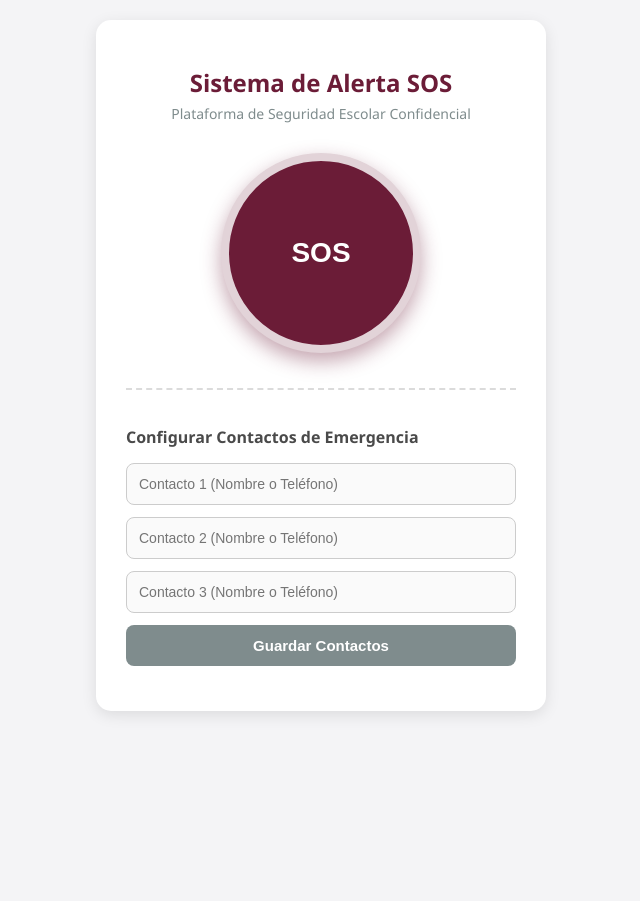
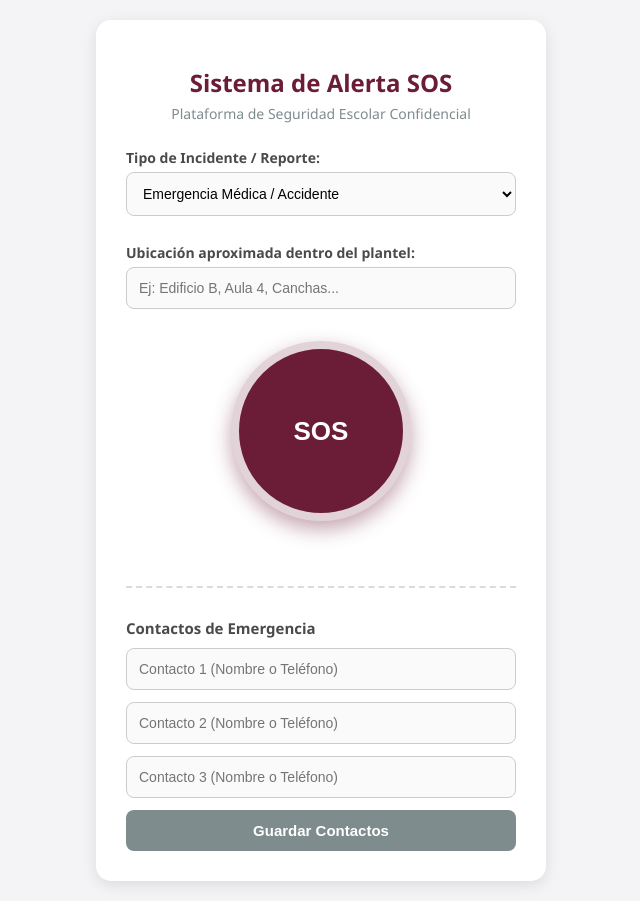
Before and after one commit to escutiasalome08-cloud/boton-panico-sos, a Flask app: page / in a window 1280 px wide. Shown: the whole page, without its empty margins (319-959 px from the left). Before the commit the page ends 715 px from the top, so only its background shows below. Run offline with Flask 3, Linux system fonts and the light colour scheme.

Commit message:
Update index.html

```diff
--- a/templates/index.html
+++ b/templates/index.html
@@ -26,44 +26,25 @@
             box-sizing: border-box;
         }
         h1 {
-            color: #6b1c37; /* Guinda Institucional */
+            color: #6b1c37; /* Guinda */
             margin-bottom: 5px;
             font-size: 24px;
         }
         .subtitle {
             color: #7f8c8d; /* Gris */
             font-size: 14px;
-            margin-bottom: 30px;
+            margin-bottom: 25px;
         }
-        .btn-sos {
-            width: 200px;
-            height: 200px;
-            border-radius: 50%;
-            background-color: #6b1c37; /* Guinda */
-            color: #ffffff;
-            font-size: 28px;
+        label {
+            display: block;
+            text-align: left;
             font-weight: bold;
-            border: 8px solid #e2d3d8;
-            cursor: pointer;
-            box-shadow: 0 8px 20px rgba(107, 28, 55, 0.4);
-            transition: transform 0.2s, background-color 0.2s;
-            margin-bottom: 35px;
+            margin-top: 15px;
+            margin-bottom: 5px;
+            color: #4a4a4a;
+            font-size: 14px;
         }
-        .btn-sos:active {
-            transform: scale(0.95);
-            background-color: #521429;
-        }
-        .config-section {
-            border-top: 2px dashed #dbdbdb;
-            padding-top: 20px;
-            text-align: left;
-        }
-        .config-section h3 {
-            color: #4a4a4a;
-            margin-bottom: 15px;
-            font-size: 16px;
-        }
-        input[type="text"] {
+        select, input[type="text"] {
             width: 100%;
             padding: 12px;
             margin-bottom: 12px;
@@ -73,10 +54,35 @@
             font-size: 14px;
             background-color: #fafafa;
         }
+        .btn-sos {
+            width: 180px;
+            height: 180px;
+            border-radius: 50%;
+            background-color: #6b1c37; /* Guinda */
+            color: #ffffff;
+            font-size: 26px;
+            font-weight: bold;
+            border: 8px solid #e2d3d8;
+            cursor: pointer;
+            box-shadow: 0 8px 20px rgba(107, 28, 55, 0.4);
+            transition: transform 0.2s, background-color 0.2s;
+            margin: 20px auto;
+            display: block;
+        }
+        .btn-sos:active {
+            transform: scale(0.95);
+            background-color: #521429;
+        }
+        .config-section {
+            border-top: 2px dashed #dbdbdb;
+            padding-top: 15px;
+            margin-top: 25px;
+            text-align: left;
+        }
         .btn-save {
             width: 100%;
             padding: 12px;
-            background-color: #7f8c8d; /* Gris Plata */
+            background-color: #7f8c8d; /* Gris */
             color: white;
             border: none;
             border-radius: 8px;
@@ -85,13 +91,11 @@
             cursor: pointer;
             transition: background-color 0.2s;
         }
-        .btn-save:hover {
-            background-color: #6c7a7b;
-        }
         #status {
             margin-top: 15px;
             font-size: 14px;
-            font-weight: 500;
+            font-weight: bold;
+            min-height: 20px;
         }
     </style>
 </head>
@@ -101,19 +105,106 @@
         <h1>Sistema de Alerta SOS</h1>
         <div class="subtitle">Plataforma de Seguridad Escolar Confidencial</div>
 
+        <label for="incidente">Tipo de Incidente / Reporte:</label>
+        <select id="incidente">
+            <option value="Médico / Accidente">Emergencia Médica / Accidente</option>
+            <option value="Acoso / Bullying">Reporte de Acoso / Bullying</option>
+            <option value="Riña / Pelea">Riña o Pelea en el plantel</option>
+            <option value="Siniestro (Fuego/Sismo)">Siniestro (Fuego / Sismo)</option>
+            <option value="Prueba de Sistema">Solo una Prueba de Sistema</option>
+        </select>
+
+        <label for="detalles">Ubicación aproximada dentro del plantel:</label>
+        <input type="text" id="detalles" placeholder="Ej: Edificio B, Aula 4, Canchas...">
+
         <button class="btn-sos" id="sosButton">SOS</button>
 
+        <div id="status"></div>
+
         <div class="config-section">
-            <h3>Configurar Contactos de Emergencia</h3>
+            <h3 style="color: #4a4a4a; margin-bottom: 10px; font-size: 15px;">Contactos de Emergencia</h3>
             <input type="text" id="contact1" placeholder="Contacto 1 (Nombre o Teléfono)">
             <input type="text" id="contact2" placeholder="Contacto 2 (Nombre o Teléfono)">
             <input type="text" id="contact3" placeholder="Contacto 3 (Nombre o Teléfono)">
             <button class="btn-save" id="saveContacts">Guardar Contactos</button>
         </div>
-
-        <div id="status"></div>
     </div>
 
-    <script src="/estático/js/app.js"></script>
+    <script>
+        document.addEventListener('DOMContentLoaded', () => {
+            const sosButton = document.getElementById('sosButton');
+            const saveButton = document.getElementById('saveContacts');
+            const statusDiv = document.getElementById('status');
+
+            // Recuperar contactos guardados
+            document.getElementById('contact1').value = localStorage.getItem('contact1') || '';
+            document.getElementById('contact2').value = localStorage.getItem('contact2') || '';
+            document.getElementById('contact3').value = localStorage.getItem('contact3') || '';
+
+            // Guardar contactos y MOSTRAR TEXTO DE CONFIRMACIÓN
+            saveButton.addEventListener('click', () => {
+                localStorage.setItem('contact1', document.getElementById('contact1').value);
+                localStorage.setItem('contact2', document.getElementById('contact2').value);
+                localStorage.setItem('contact3', document.getElementById('contact3').value);
+
+                statusDiv.style.color = "green";
+                statusDiv.textContent = "¡Contactos guardados exitosamente en el dispositivo!";
+                setTimeout(() => { statusDiv.textContent = ""; }, 4000);
+            });
+
+            // Acción del Botón SOS
+            sosButton.addEventListener('click', () => {
+                if (!navigator.geolocation) {
+                    statusDiv.style.color = "red";
+                    statusDiv.textContent = "La geolocalización no es soportada por este celular.";
+                    return;
+                }
+
+                const tipoIncidente = document.getElementById('incidente').value;
+                const notasUbicacion = document.getElementById('detalles').value || "No especificada";
+
+                statusDiv.style.color = "#6b1c37";
+                statusDiv.textContent = "Ubicando señal GPS...";
+
+                navigator.geolocation.getCurrentPosition(position => {
+                    const lat = position.coords.latitude;
+                    const lon = position.coords.longitude;
+
+                    // Enviar datos al backend en Render
+                    fetch('/enviar-alerta', {
+                        method: 'POST',
+                        headers: { 'Content-Type': 'application/json' },
+                        body: JSON.stringify({
+                            latitud: lat,
+                            longitud: lon,
+                            incidente: tipoIncidente,
+                            detalles_ubicacion: notasUbicacion,
+                            contacto1: localStorage.getItem('contact1') || 'No asignado',
+                            contacto2: localStorage.getItem('contact2') || 'No asignado',
+                            contacto3: localStorage.getItem('contact3') || 'No asignado'
+                        })
+                    })
+                    .then(response => response.json())
+                    .then(data => {
+                        if (data.status === 'success') {
+                            statusDiv.style.color = "green";
+                            statusDiv.textContent = "¡Alerta enviada con éxito a Telegram!";
+                        } else {
+                            statusDiv.style.color = "red";
+                            statusDiv.textContent = "Error al despachar la alerta.";
+                        }
+                    })
+                    .catch(error => {
+                        statusDiv.style.color = "red";
+                        statusDiv.textContent = "Error de conexión con el servidor.";
+                    });
+
+                }, () => {
+                    statusDiv.style.color = "red";
+                    statusDiv.textContent = "Por favor, enciende tu GPS para enviar la alerta.";
+                });
+            });
+        });
+    </script>
 </body>
 </html>
```
